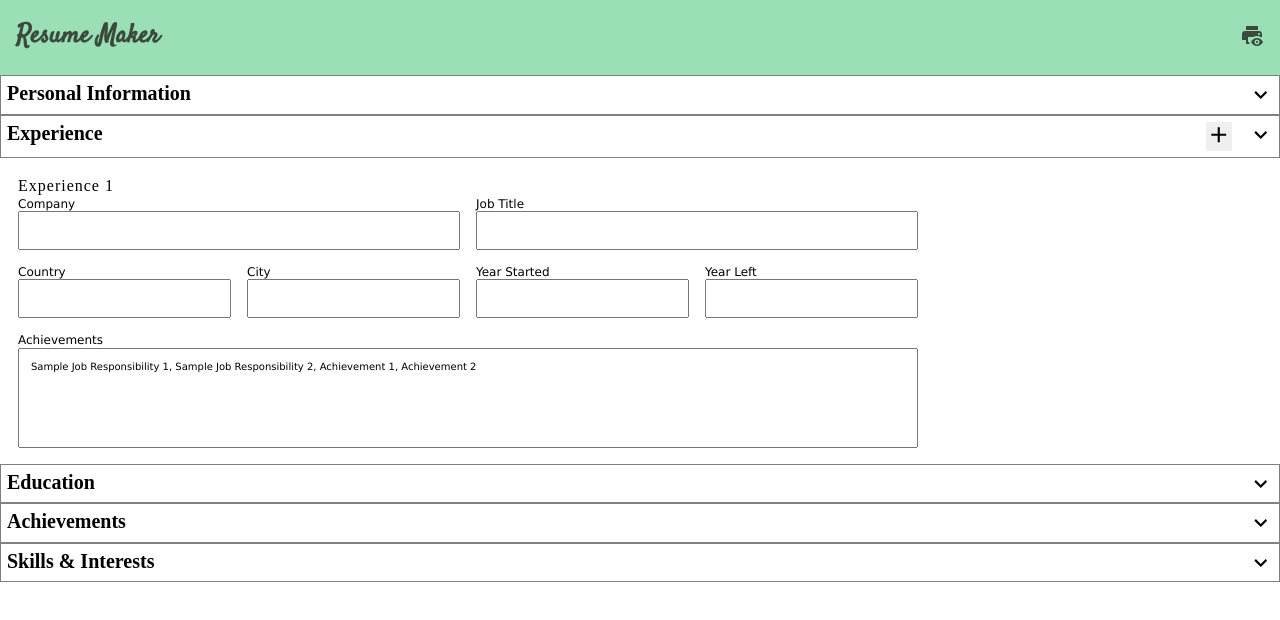
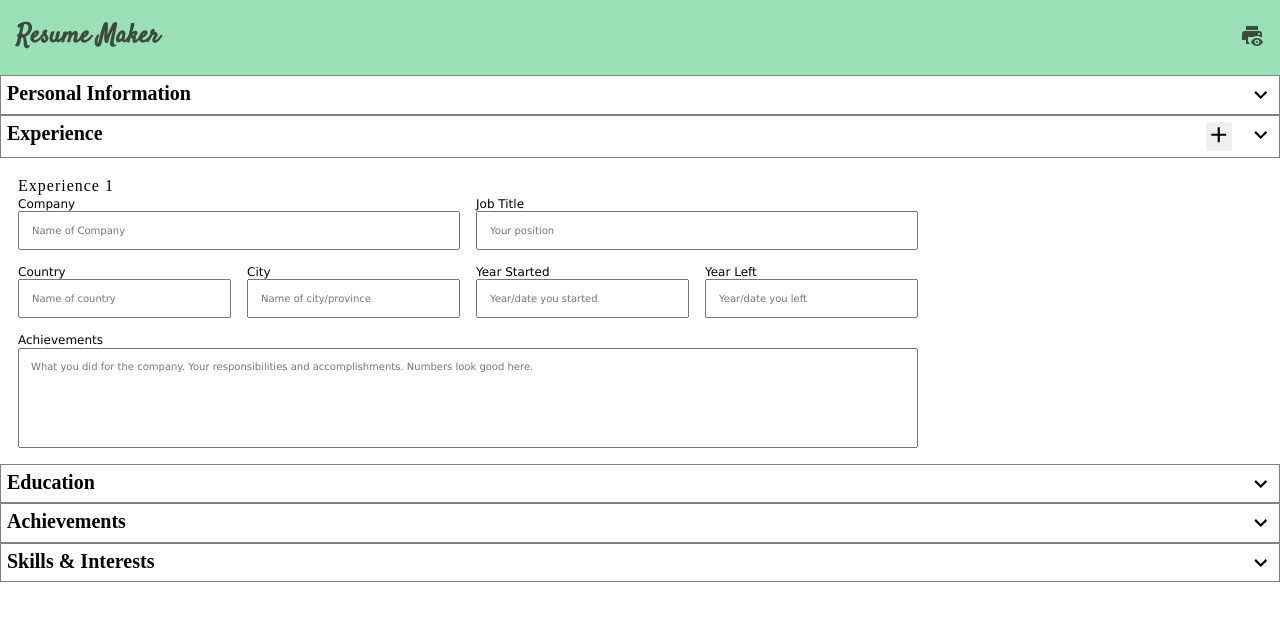
Before and after one commit to Viveyd/cv-maker, a React (Vite) app: page / in a window 1280 px wide. Both pictures are taken after a click on the link "Experience". Shown: the top 620 px of the page. Built offline with nearby package versions, Linux system fonts and the light colour scheme; a web font is replaced by a local one.

Commit message:
Use placeholders in form exp section

```diff
--- a/src/App.jsx
+++ b/src/App.jsx
@@ -34,8 +34,7 @@ function App() {
       position: "",
       yearStart: "",
       yearEnd: "",
-      achievements:
-        "Sample Job Responsibility 1, Sample Job Responsibility 2, Achievement 1, Achievement 2",
+      achievements: "",
     },
   ]);
   const [skills, setSkills] = useState([
--- a/src/Experience.jsx
+++ b/src/Experience.jsx
@@ -59,37 +59,44 @@ function ExperienceFS({ data, index, updater }) {
       <InputText
         label="Company"
         value={data.company}
+        placeholder="Name of Company"
         changeHandler={(e) => updater(e, index, "company")}
       />
       <InputText
         label="Job Title"
         value={data.position}
+        placeholder="Your position"
         changeHandler={(e) => updater(e, index, "position")}
       />
       <InputText
         label="Country"
         value={data.country}
+        placeholder="Name of country"
         changeHandler={(e) => updater(e, index, "country")}
       />
       <InputText
         label="City"
         value={data.city}
+        placeholder="Name of city/province"
         changeHandler={(e) => updater(e, index, "city")}
       />
       <InputText
         label="Year Started"
         value={data.yearStart}
+        placeholder="Year/date you started"
         changeHandler={(e) => updater(e, index, "yearStart")}
       />
       <InputText
         label="Year Left"
         value={data.yearEnd}
+        placeholder="Year/date you left"
         changeHandler={(e) => updater(e, index, "yearEnd")}
       />
       <label>
         <span> Achievements </span>
         <textarea
           value={data.achievements}
+          placeholder="What you did for the company. Your responsibilities and accomplishments. Numbers look good here."
           onChange={(e) => updater(e, index, "achievements")}
         ></textarea>
       </label>
```
